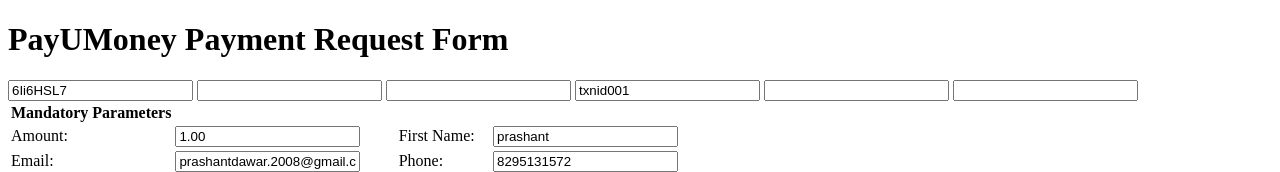
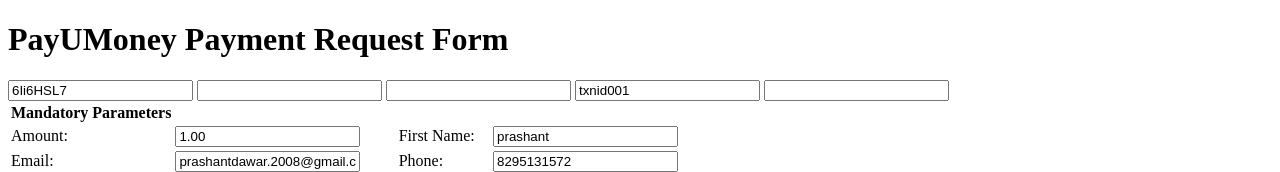
Before and after one commit to devprashant/payutest, a website: page public/index.html in a window 1280 px wide. Shown: the top 172 px of the page. Drawn offline with Linux system fonts and the light colour scheme.

Commit message:
little change

```diff
--- a/public/index.html
+++ b/public/index.html
@@ -16,7 +16,6 @@
 <input  name="hash" id="hash" />
 <input  name="txnid" value="txnid001"/>
 <input  name="udf"  value="" />
-<input  name="service_provider" value="">
 <table>
 <tr>
 <td><b>Mandatory Parameters</b></td>
```
